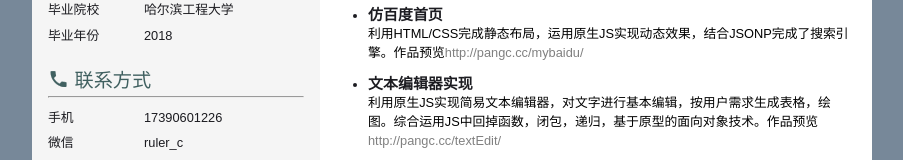
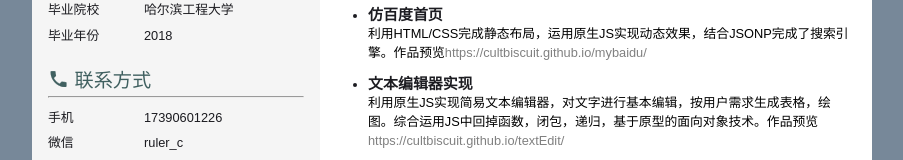
Before and after one commit to cultbiscuit/resume, a plain HTML site: page index.html in a window 1280 px wide. Shown: the part 399-559 px from the top of the page, without its empty margins (188-1091 px from the left). Drawn offline with Linux system fonts and the light colour scheme.

Commit message:
Update index.html

```diff
--- a/index.html
+++ b/index.html
@@ -140,11 +140,11 @@
                 <ul>
                     <li>
                         <h3><strong>仿百度首页</strong></h3>
-                        <p>利用HTML/CSS完成静态布局，运用原生JS实现动态效果，结合JSONP完成了搜索引擎。作品预览<a href="https://cultbiscuit.github.io/mybaidu/">http://pangc.cc/mybaidu/</a></p>
+                        <p>利用HTML/CSS完成静态布局，运用原生JS实现动态效果，结合JSONP完成了搜索引擎。作品预览<a href="https://cultbiscuit.github.io/mybaidu/">https://cultbiscuit.github.io/mybaidu/</a></p>
                     </li>
 		    <li>
                         <h3><strong>文本编辑器实现</strong></h3>
-                        <p>利用原生JS实现简易文本编辑器，对文字进行基本编辑，按用户需求生成表格，绘图。综合运用JS中回掉函数，闭包，递归，基于原型的面向对象技术。作品预览<a href="https://cultbiscuit.github.io/textEdit/">http://pangc.cc/textEdit/</a></p>
+                        <p>利用原生JS实现简易文本编辑器，对文字进行基本编辑，按用户需求生成表格，绘图。综合运用JS中回掉函数，闭包，递归，基于原型的面向对象技术。作品预览<a href="https://cultbiscuit.github.io/textEdit/">https://cultbiscuit.github.io/textEdit/</a></p>
                     </li>
                     <li>
                         <h3><strong>人脸图像超分辨算法</strong></h3>
```
